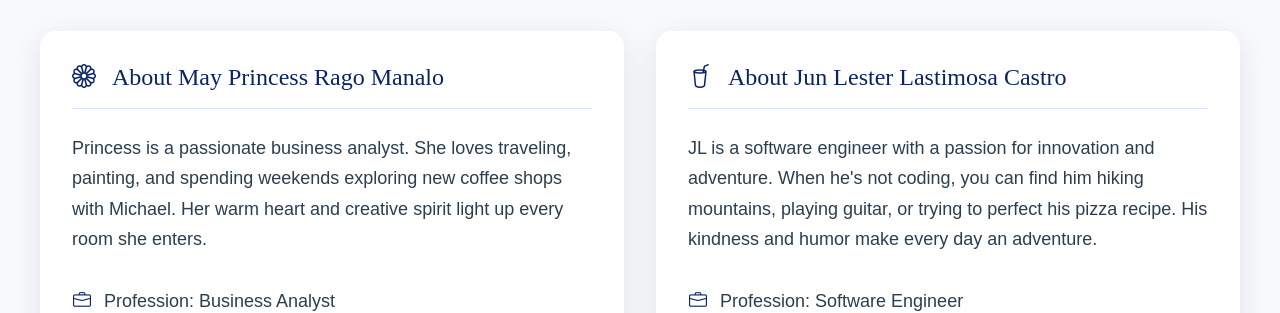
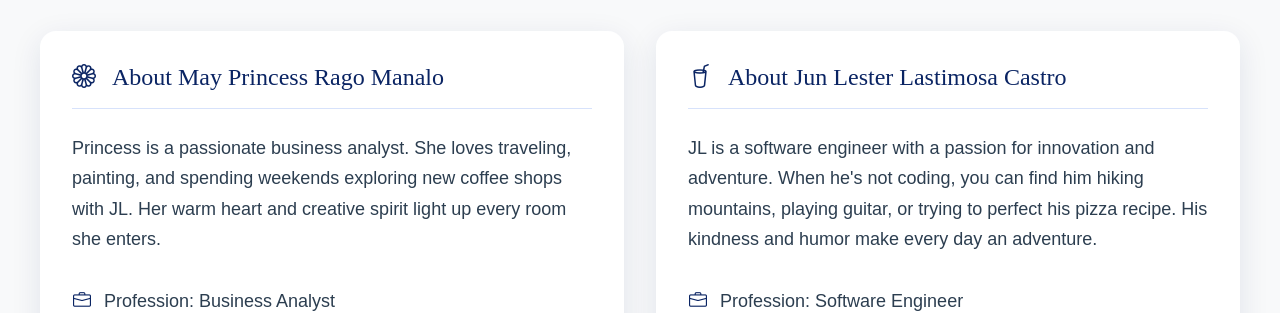
Before and after one commit to jlestercastro/jl-princess-wedding, an Angular app: page / in a window 1280 px wide. Shown: the part 3340-3653 px from the top of the page. Built offline with nearby package versions, Linux system fonts and the light colour scheme.

Commit message:
Fix name

```diff
--- a/src/app/component/couple/couple.component.ts
+++ b/src/app/component/couple/couple.component.ts
@@ -35,7 +35,7 @@ export class CoupleComponent {
   bride: Person = {
     name: 'May Princess Rago Manalo',
     photo: 'https://res.cloudinary.com/ddds8zwgx/image/upload/v1759791526/bride_lwx4pf.jpg',
-    bio: 'Princess is a passionate business analyst. She loves traveling, painting, and spending weekends exploring new coffee shops with Michael. Her warm heart and creative spirit light up every room she enters.',
+    bio: 'Princess is a passionate business analyst. She loves traveling, painting, and spending weekends exploring new coffee shops with JL. Her warm heart and creative spirit light up every room she enters.',
     facts: [
       { icon: 'bi-briefcase', label: 'Profession', value: 'Business Analyst' },
       { icon: 'bi-geo-alt', label: 'Hometown', value: 'Calapan City Or. Mindoro' },
```
